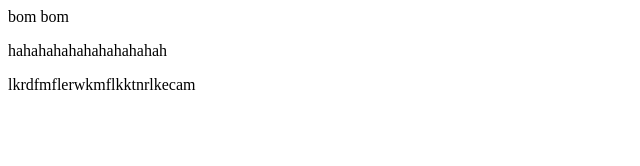
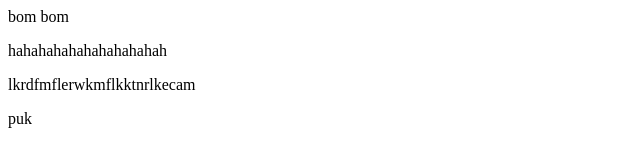
Before and after one commit to 777stirring777/git, a plain HTML site: page index.html in a window 1280 px wide. Shown: the full height of the page, 0-640 px from the left. Drawn offline with Linux system fonts and the light colour scheme.

Commit message:
puk added

```diff
--- a/index.html
+++ b/index.html
@@ -11,5 +11,6 @@
 <p>
 lkrdfmflerwkmflkktnrlkecam
 </p>
+<div>puk</div>
 </body>
 </html>
```
